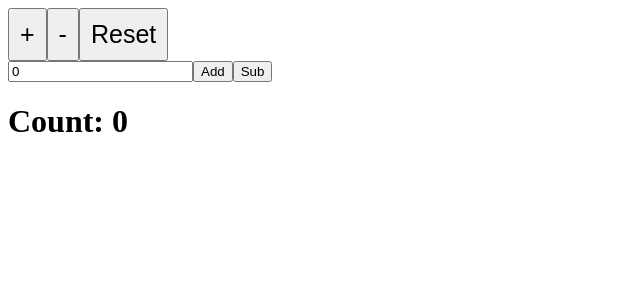
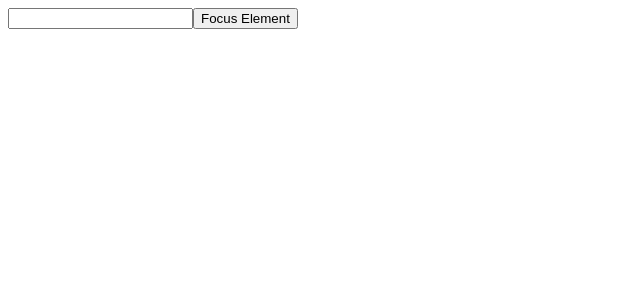
Before and after one commit to Hrisshhii/react-practice, a React (Vite) app in the folder react-basics/: page / in a window 1280 px wide. Shown: the top 300 px of the page, without its empty margins (0-640 px from the left). Built offline with nearby package versions, Linux system fonts and the light colour scheme.

Commit message:
UseRef hook basics

```diff
--- a/react-basics/src/App.jsx
+++ b/react-basics/src/App.jsx
@@ -1,10 +1,17 @@
 import './App.css';
-import { UseReducer } from './components/UseReducer';
+import { useRef } from 'react';
 
 function App() {
-
+  const inputElem=useRef(null);
+  function focusInput(){
+    inputElem.current.focus();
+    inputElem.current.value="Hello";
+  };
   return (
-    <UseReducer />
+    <>
+      <input type="text" ref={inputElem}/>
+      <button onClick={()=>focusInput()}>Focus Element</button>
+    </>
   );
 }
 
```
